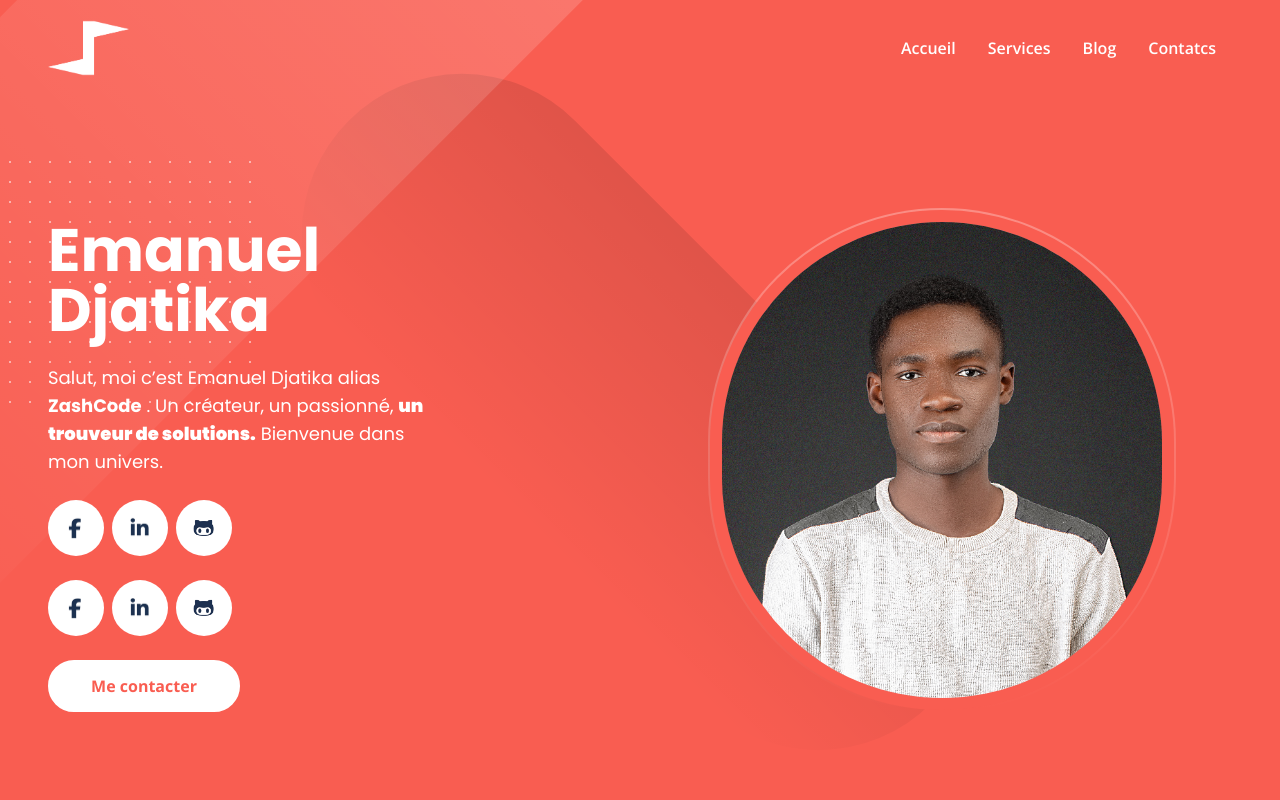
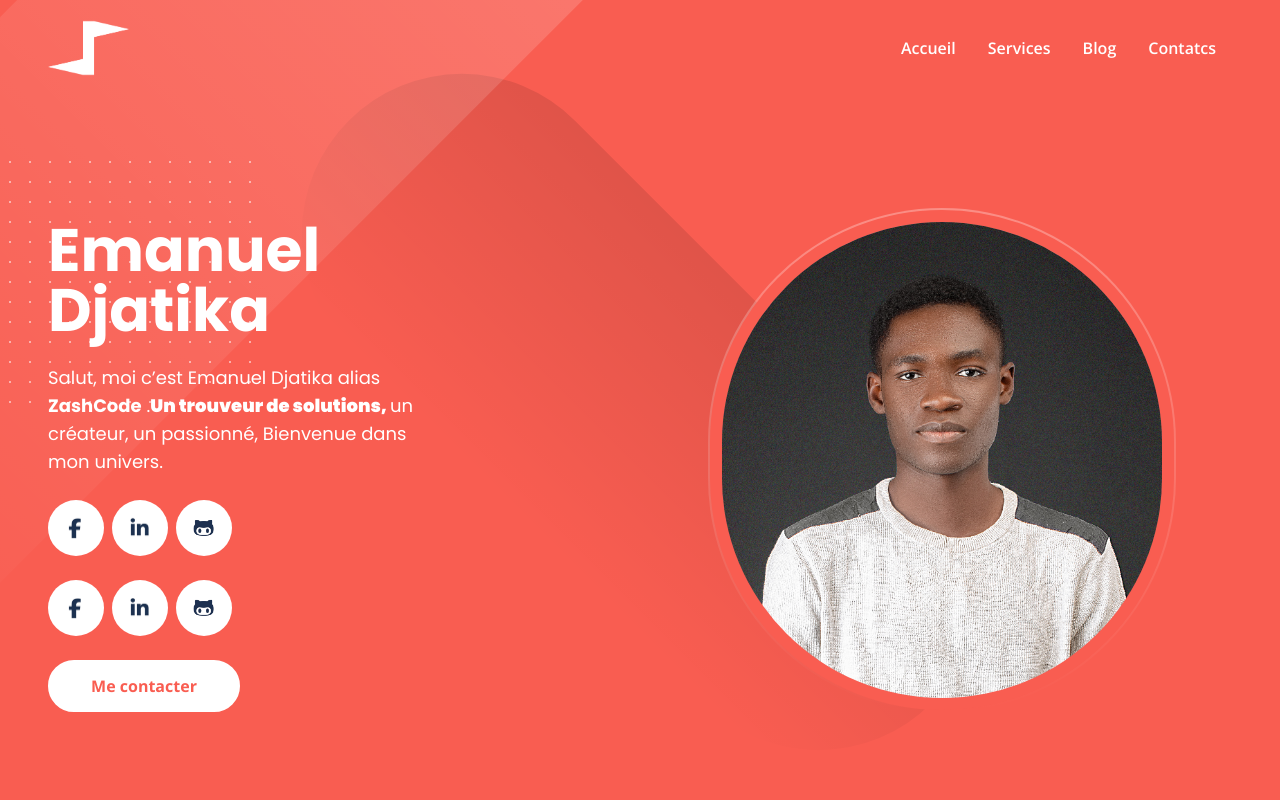
Before and after one commit to MnD3v/emanuel-djatika, a Next.js app: page / in a window 1280 px wide. Shown: the top 800 px of the page. Built offline with nearby package versions, Linux system fonts and the light colour scheme; a web font is replaced by a local one.

Commit message:
oublie pas l'objectif

```diff
--- a/src/app/compents/presentation.tsx
+++ b/src/app/compents/presentation.tsx
@@ -38,7 +38,8 @@ const Presentation = () => {
                     variants={Animations.bottomToTop({ duration: 1.1 })}
 
                     className='text-lg'>Salut, moi c’est Emanuel Djatika alias <span className='font-bold'>ZashCode</span> .
-                    Un créateur, un passionné, <span className='font-black'>un trouveur de solutions.</span> Bienvenue dans mon univers.</motion.p>
+                    <span className='font-black'>Un trouveur de solutions, </span>
+                    un créateur, un passionné,  Bienvenue dans mon univers.</motion.p>
                     <div className="my-6 flex gap-2">
                     {socials.map((element, index) => (
                         <motion.a
```
